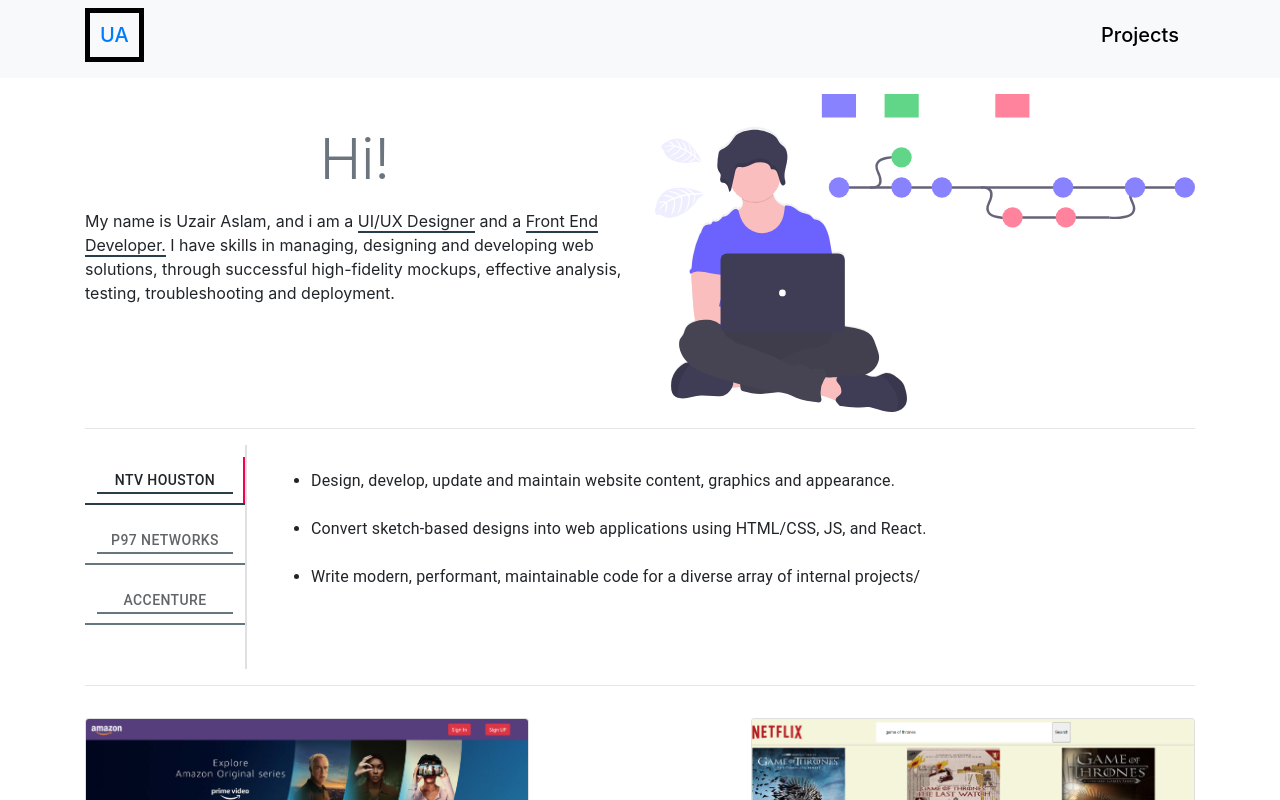
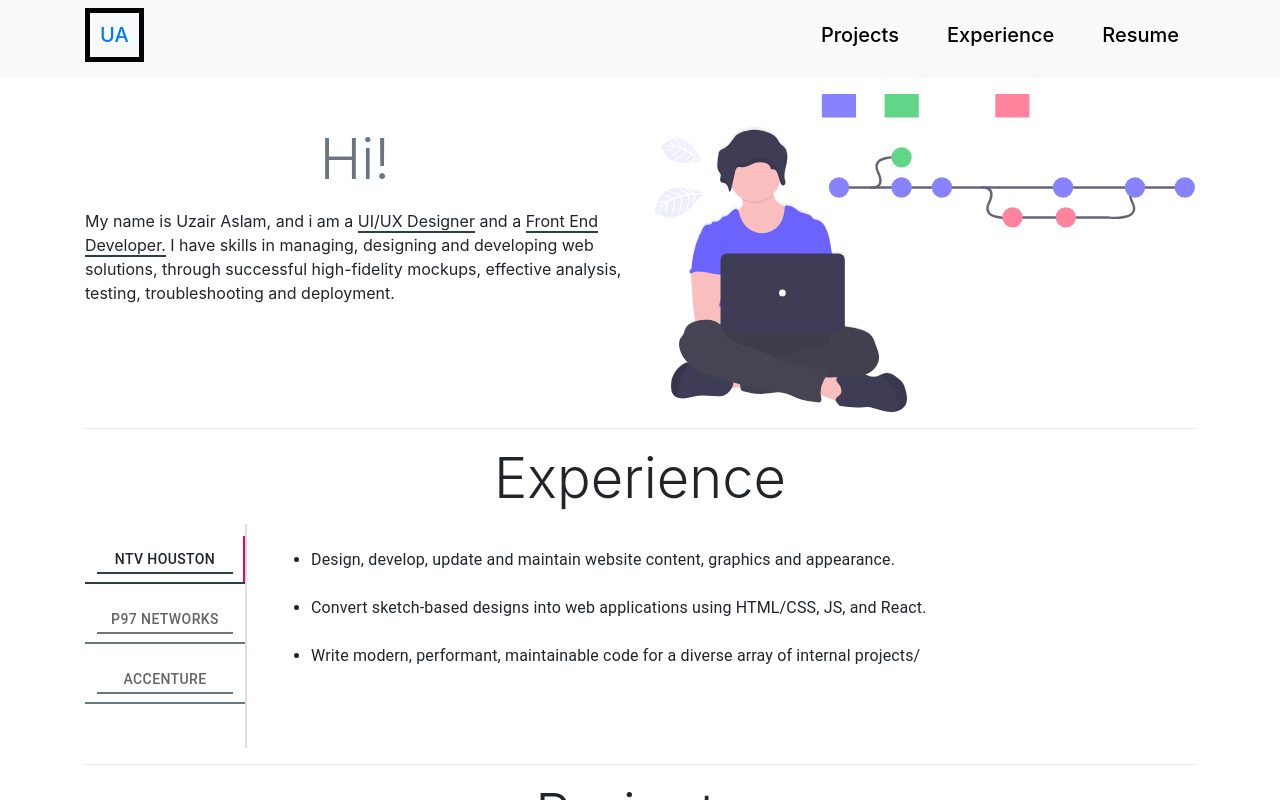
Before and after one commit to uzairasla/portfolio-1, a React (Create React App) app: page / in a window 1280 px wide. Shown: the top 800 px of the page. Built offline with nearby package versions, Linux system fonts and the light colour scheme.

Commit message:
final changes applied

```diff
--- a/public/index.html
+++ b/public/index.html
@@ -15,7 +15,14 @@
       user's mobile device or desktop. See https://developers.google.com/web/fundamentals/web-app-manifest/
     -->
     <link rel="manifest" href="%PUBLIC_URL%/manifest.json" />
-    <link rel="stylesheet" href="https://stackpath.bootstrapcdn.com/font-awesome/4.7.0/css/font-awesome.min.css" />
+    <link
+      rel="stylesheet"
+      href="https://stackpath.bootstrapcdn.com/font-awesome/4.7.0/css/font-awesome.min.css"
+    />
+    <link
+      rel="stylesheet"
+      href="https://cdnjs.cloudflare.com/ajax/libs/animate.css/4.0.0/animate.min.css"
+    />
 
     <!-- Notice the use of %PUBLIC_URL% in the tags above.
       It will be replaced with the URL of the `public` folder during the build.
--- a/src/App.js
+++ b/src/App.js
@@ -6,6 +6,7 @@ import { BrowserRouter } from "react-router-dom";
 import Hero from "./Components/Hero";
 import JobTabs from "./Components/Experience";
 import ProjectHelper from "./Components/ProjectHelper";
+import ContactUs from "./Components/ContactUs";
 
 function App() {
   return (
@@ -14,7 +15,17 @@ function App() {
         <Header />
         <Hero />
         <div className="container">
+          <h4
+            className="display-4 text-center animate__animated animate__rollIn"
+            id="experience"
+          >
+            Experience
+          </h4>
           <JobTabs />
+          <h4 className="display-4 text-center animate__animated animate__rollIn">
+            Projects
+          </h4>
+
           <ProjectHelper />
         </div>
       </div>
--- /dev/null
+++ b/src/Components/ContactUs.js
@@ -0,0 +1,12 @@
+import React from "react";
+import TextField from "@material-ui/core/TextField";
+
+function ContactUs() {
+  return (
+    <div>
+      <TextField id="standard-basic" label="Name" />
+    </div>
+  );
+}
+
+export default ContactUs;
--- a/src/Components/Header.js
+++ b/src/Components/Header.js
@@ -10,8 +10,18 @@ const Header = () => {
         </NavLink>
 
         <div className="ml-auto h5 mr-3">
-          <a href="#projects" className=" navLinks">
+          <a href="#projects" className=" navLinks mr-5">
             Projects
+          </a>
+          <a href="#experience" className=" navLinks mr-5">
+            Experience
+          </a>
+          <a
+            href="https://docs.google.com/document/d/1HDWGVqKGTePlIWffWaFhIDAu0v2YPxSCOJyIPGakgNQ/edit?usp=sharing"
+            target="_blank"
+            className=" navLinks "
+          >
+            Resume
           </a>
         </div>
       </div>
--- a/src/Components/Hero.js
+++ b/src/Components/Hero.js
@@ -9,7 +9,7 @@ function Hero() {
         <div className="row">
           <div className="col-6 d-flex flex-wrap flex-column align-items-center mt-5">
             <p className="display-4 text-muted">Hi!</p>
-            <p className="typing ">
+            <p>
               My name is Uzair Aslam, and i am a <span>UI/UX Designer</span> and
               a <span>Front End Developer.</span> I have skills in managing,
               designing and developing web solutions, through successful
@@ -18,7 +18,7 @@ function Hero() {
             </p>
           </div>
           <div className="col-6">
-            <img src={hero} className=" mt-3" />
+            <img src={hero} className="e mt-3" />
           </div>
         </div>
         <hr />
--- a/src/Components/ProjectHelper.js
+++ b/src/Components/ProjectHelper.js
@@ -6,6 +6,7 @@ import Projects from "./Projects";
 import Chip from "@material-ui/core/Chip";
 import realestate from "../images/realestate.PNG";
 import ecommerce from "../images/ecommerce.PNG";
+import ContactUs from "./ContactUs";
 
 function ProjectHelper() {
   return (
@@ -47,6 +48,7 @@ function ProjectHelper() {
           className="mr-1"
         />
       </Projects>
+
       <Projects
         projectImg={netflixproject}
         projectTitle="Movie Search Engine"
```
